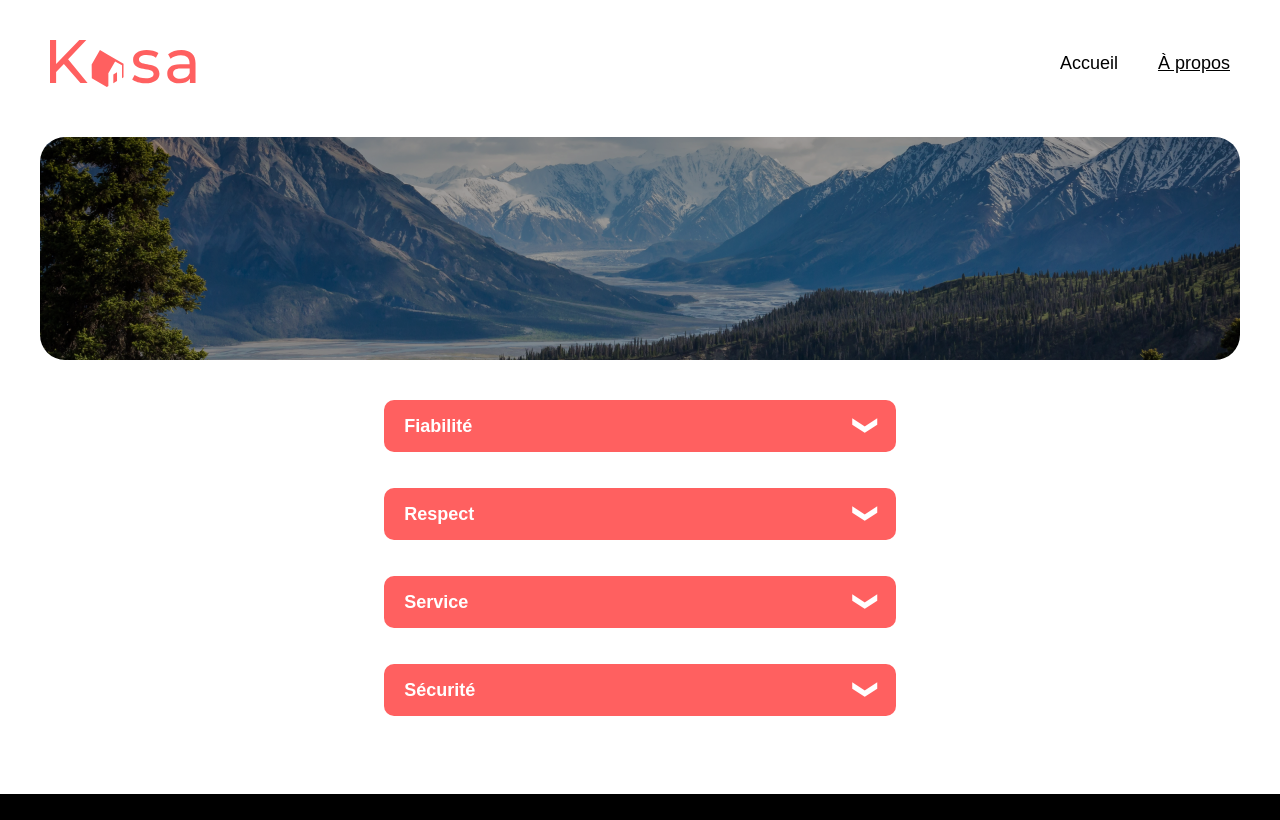
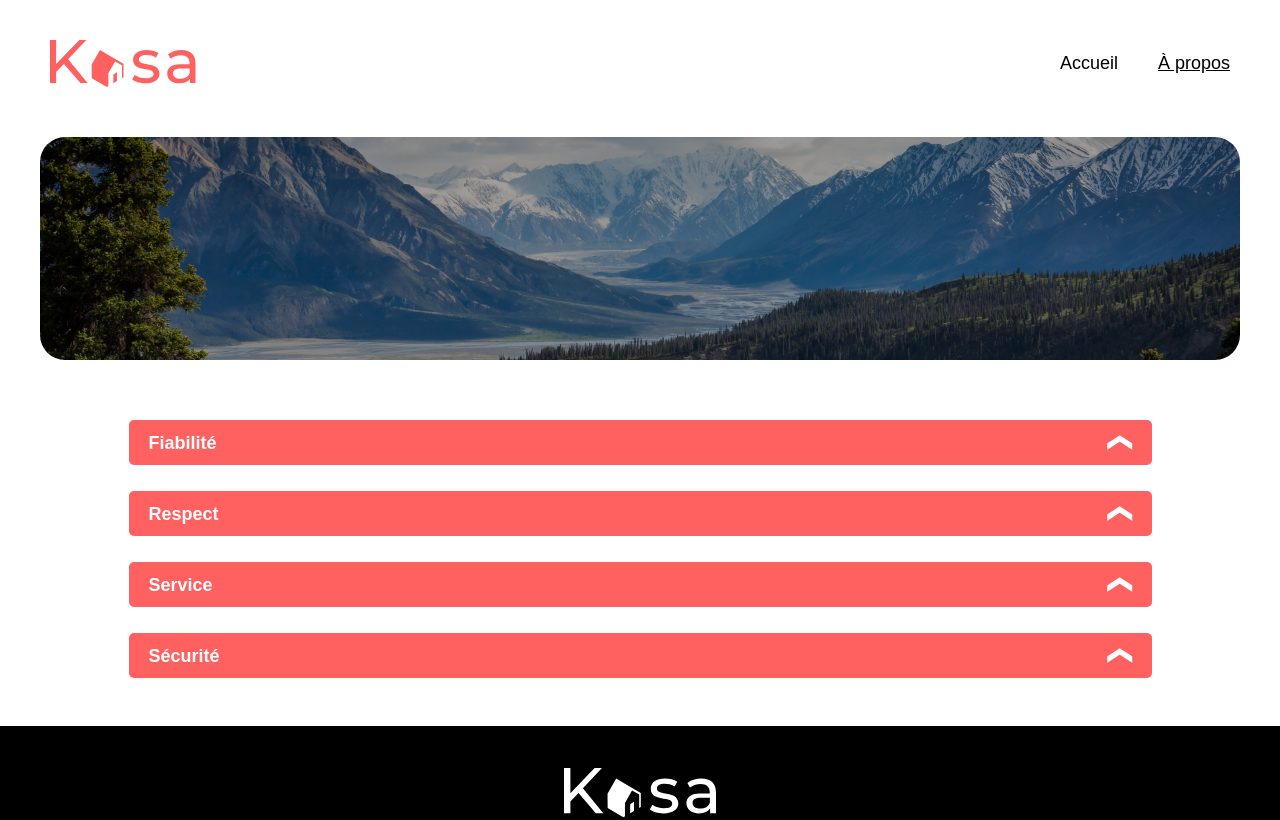
Before and after one commit to MelekJomni/KASA, a React (Vite) app: page /about in a window 1280 px wide. Shown: the top 820 px of the page. Built offline with nearby package versions, Linux system fonts and the light colour scheme.

Commit message:
Update Collapse.jsx
Refactor Collapse component to support variant prop for styling.

```diff
--- a/src/components/Collapse.jsx
+++ b/src/components/Collapse.jsx
@@ -1,44 +1,27 @@
 import { useState } from "react";
 import "../styles/Collapse.css";
+import "../styles/About.css";
 
-export default function Collapse(props) {
+export default function Collapse({ title, children, variant }) {
   const [isOpen, setIsOpen] = useState(false);
+  const toggle = () => setIsOpen(!isOpen);
 
-  function toggleCollapse() {
-    setIsOpen(!isOpen);
-  }
 
-  function getArrowClass() {
-    if (isOpen) {
-      return "collapse-arrow open";
-    }
-    return "collapse-arrow";
-  }
-
-  function getContentClass() {
-    if (isOpen) {
-      return "collapse-content open";
-    }
-    return "collapse-content";
-  }
+  const cls = {
+    container: variant === "about" ? "collapse-about" : "collapse",
+    header: variant === "about" ? "collapse-about-header" : "collapse-header",
+    title: variant === "about" ? "collapse-about-title" : "collapse-title",
+    arrow: variant === "about" ? `collapse-about-arrow ${isOpen ? "open" : ""}` : `collapse-arrow ${isOpen ? "open" : ""}`,
+    content: variant === "about" ? `collapse-about-content ${isOpen ? "open" : ""}` : `collapse-content ${isOpen ? "open" : ""}`
+  };
 
   return (
-    <div className="collapse">
-      <button
-        className="collapse-header"
-        onClick={toggleCollapse}
-        aria-expanded={isOpen}
-      >
-        <span className="collapse-title">{props.title}</span>
-
-        <span className={getArrowClass()}>
-          ❯
-        </span>
+    <div className={cls.container}>
+      <button className={cls.header} onClick={toggle} aria-expanded={isOpen}>
+        <span className={cls.title}>{title}</span>
+        <span className={cls.arrow}>❮</span>
       </button>
-
-      <div className={getContentClass()}>
-        {props.children}
-      </div>
+      <div className={cls.content}>{children}</div>
     </div>
   );
 }
```
